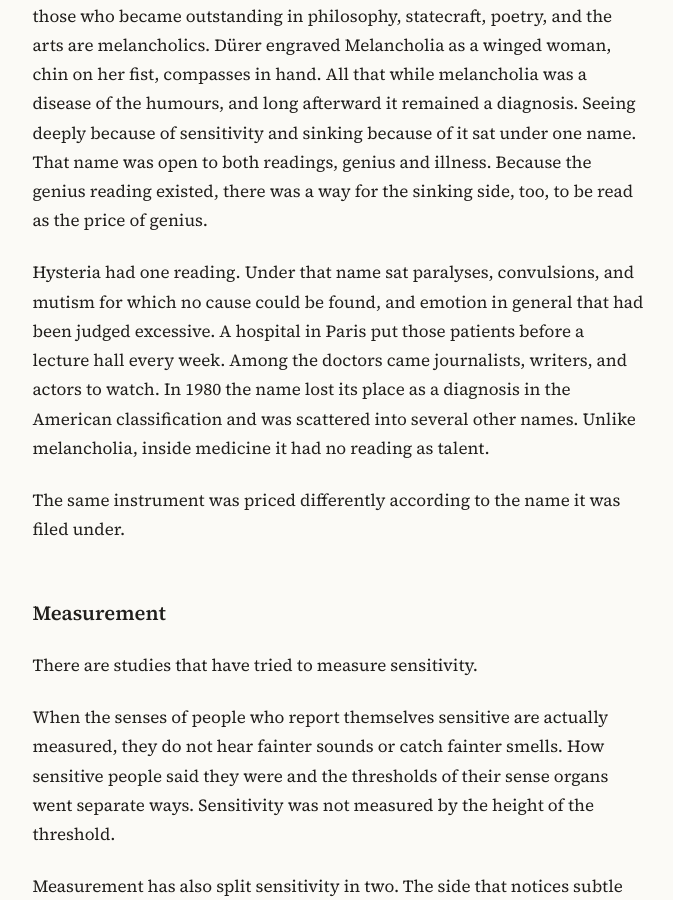
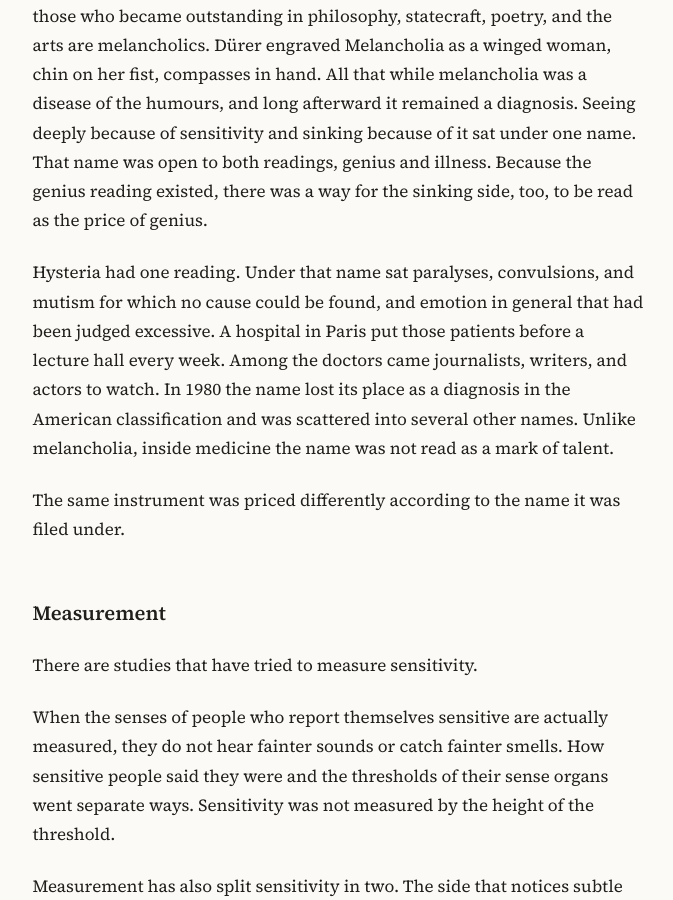
Before and after one commit to nonasking/essays, a Jekyll site: the page built from sensitivity/en.md, in a window 1280 px wide and 900 px high, scrolled down 5144 px. Shown: the whole window, without its empty margins (302-975 px from the left). Built offline with Jekyll 4.4.1, drawn with Linux system fonts in a browser that asks for light colours; some of the changed text lies outside the part shown.

Commit message:
Sensitivity: hysteria sentence narrowed, 'among alarms', Greven et al. 2019 added to references (KR/EN)
Co-Authored-By: Claude Opus 5.5 <noreply@anthropic.com>
Claude-Session: https://claude.ai/code/session_01BTGLPHUQgcECRy3cyR5ScH

```diff
--- a/sensitivity/en.md
+++ b/sensitivity/en.md
@@ -99,7 +99,7 @@ Among the names given in the room, some were names of illness.
 
 Melancholia had two readings. There is an ancient text that asks why all those who became outstanding in philosophy, statecraft, poetry, and the arts are melancholics. Dürer engraved Melancholia as a winged woman, chin on her fist, compasses in hand. All that while melancholia was a disease of the humours, and long afterward it remained a diagnosis. Seeing deeply because of sensitivity and sinking because of it sat under one name. That name was open to both readings, genius and illness. Because the genius reading existed, there was a way for the sinking side, too, to be read as the price of genius.
 
-Hysteria had one reading. Under that name sat paralyses, convulsions, and mutism for which no cause could be found, and emotion in general that had been judged excessive. A hospital in Paris put those patients before a lecture hall every week. Among the doctors came journalists, writers, and actors to watch. In 1980 the name lost its place as a diagnosis in the American classification and was scattered into several other names. Unlike melancholia, inside medicine it had no reading as talent.
+Hysteria had one reading. Under that name sat paralyses, convulsions, and mutism for which no cause could be found, and emotion in general that had been judged excessive. A hospital in Paris put those patients before a lecture hall every week. Among the doctors came journalists, writers, and actors to watch. In 1980 the name lost its place as a diagnosis in the American classification and was scattered into several other names. Unlike melancholia, inside medicine the name was not read as a mark of talent.
 
 The same instrument was priced differently according to the name it was filed under.
 
@@ -129,6 +129,7 @@ An instrument that sounds at the brush of a fingertip is hard to handle, needs t
 - Aron, E. N., & Aron, A. (1997). Sensory-processing sensitivity and its relation to introversion and emotionality. *Journal of Personality and Social Psychology*, 73(2), 345–368.
 - Gubler, D. A., Ertl, M., Janelt, T., Roth, M., & Troche, S. J. (2026). Sensory processing sensitivity (SPS) is not a sensory ability: Examining the relationship of SPS with objectively and subjectively measured sensory sensitivity. *Journal of Research in Personality*, 123, 104730.
 - Evans, D. E., & Rothbart, M. K. (2008). Temperamental sensitivity: Two constructs or one? *Personality and Individual Differences*, 44(1), 108–118.
+- Greven, C. U., Lionetti, F., Booth, C., Aron, E. N., Fox, E., Schendan, H. E., Pluess, M., Bruining, H., Acevedo, B., Bijttebier, P., & Homberg, J. (2019). Sensory Processing Sensitivity in the context of Environmental Sensitivity: A critical review and development of research agenda. *Neuroscience & Biobehavioral Reviews*, 98, 287–305.
 - Pseudo-Aristotle. *Problemata*, XXX.1.
 - Plutarch. *De defectu oraculorum* (Moralia), 50–51.
 - Yu Shinan (虞世南). "Pipa fu" (琵琶賦).
```
Also changed, not shown: other parts of sensitivity/en.md (+1 -1 lines), sensitivity/index.md (+3 -2 lines).
